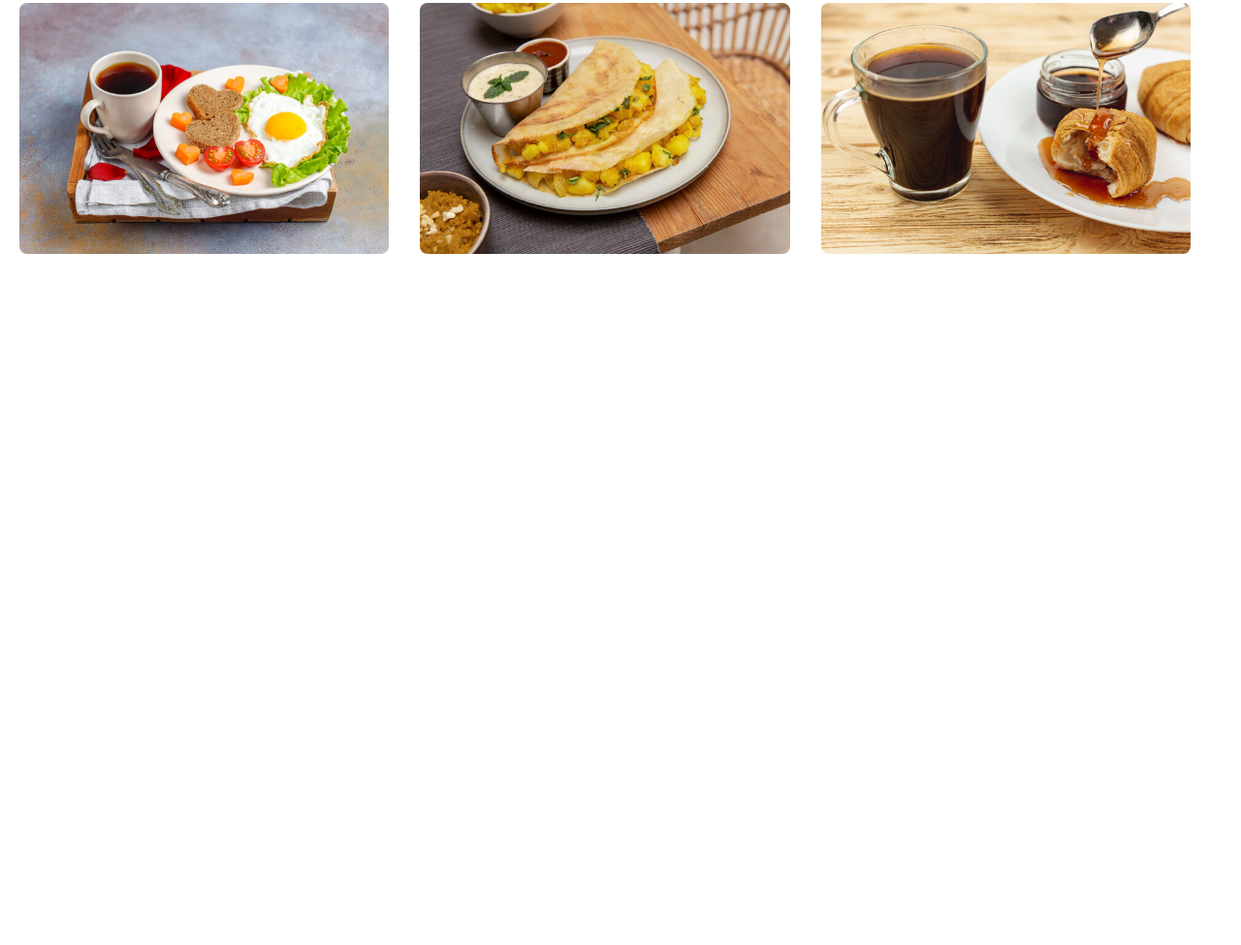
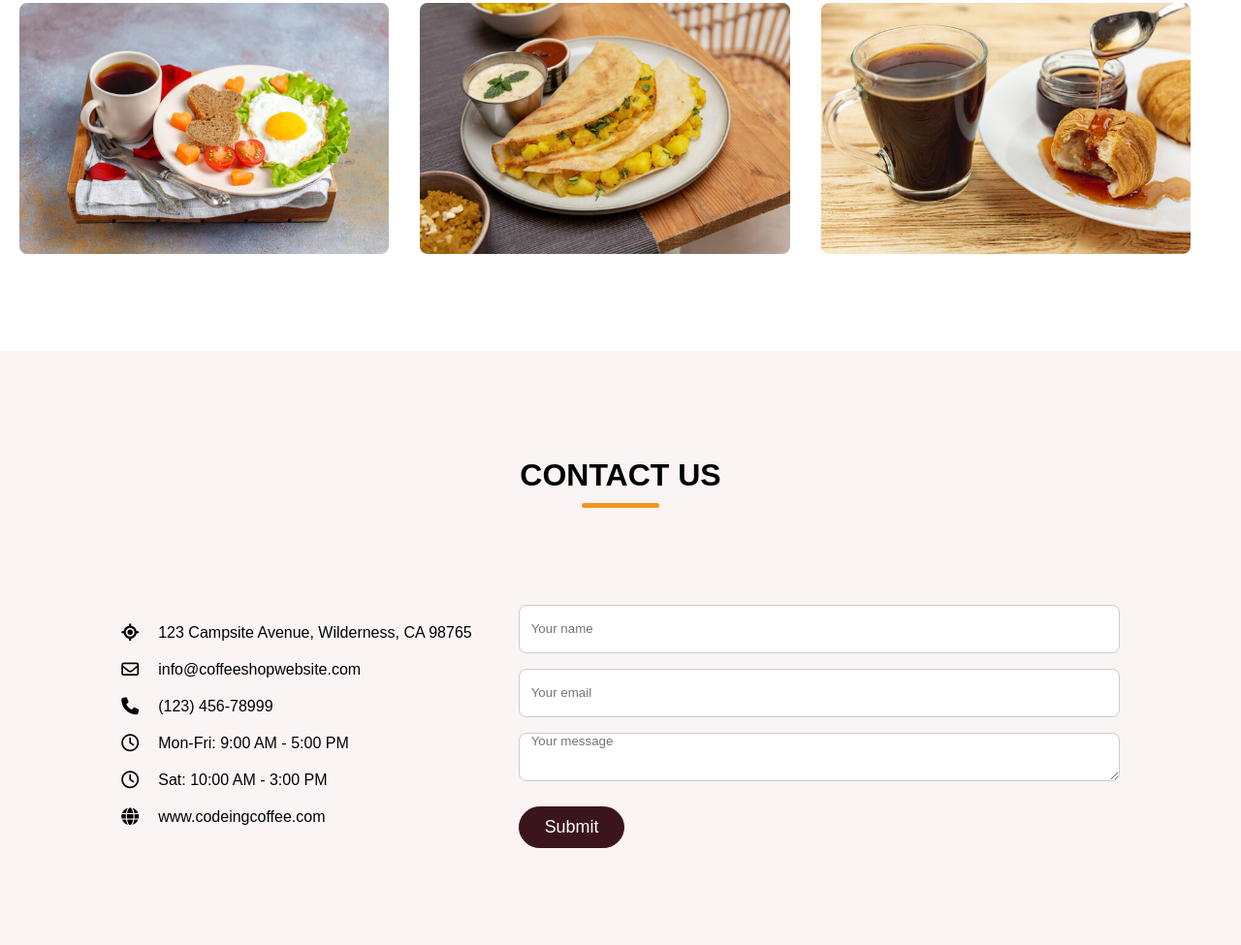
Before and after one commit to foroughafkhami/Best-coffee-website, a plain HTML site: page index.html in a window 1280 px wide. Shown: the part 3933-4908 px from the top of the page at 97% size. Before the commit the page ends 4295 px from the top, so only its background shows below. Drawn offline with nearby package versions, Linux system fonts and the light colour scheme; a web font is replaced by a local one.

Commit message:
contact us section added

```diff
--- a/index.html
+++ b/index.html
@@ -296,6 +296,58 @@
           </ul>
         </div>
       </section>
+      <!-- Contact section -->
+      <section class="contact-section">
+        <h2 class="section-title">Contact Us</h2>
+        <div class="section-content">
+          <ul class="contact-info-list">
+            <li class="contact-info">
+              <i class="fa-solid fa-location-crosshairs"></i>
+              <p>123 Campsite Avenue, Wilderness, CA 98765</p>
+            </li>
+            <li class="contact-info">
+              <i class="fa-regular fa-envelope"></i>
+              <p>info@coffeeshopwebsite.com</p>
+            </li>
+            <li class="contact-info">
+              <i class="fa-solid fa-phone"></i>
+              <p>(123) 456-78999</p>
+            </li>
+            <li class="contact-info">
+              <i class="fa-regular fa-clock"></i>
+              <p>Mon-Fri: 9:00 AM - 5:00 PM</p>
+            </li>
+            <li class="contact-info">
+              <i class="fa-regular fa-clock"></i>
+              <p>Sat: 10:00 AM - 3:00 PM</p>
+            </li>
+            <li class="contact-info">
+              <i class="fa-solid fa-globe"></i>
+              <p>www.codeingcoffee.com</p>
+            </li>
+          </ul>
+          <form action="#" class="contact-form">
+            <input
+              type="text"
+              placeholder="Your name"
+              class="form-input"
+              required
+            />
+            <input
+              type="email"
+              placeholder="Your email"
+              class="form-input"
+              required
+            />
+            <textarea
+              placeholder="Your message"
+              class="form-input"
+              required
+            ></textarea>
+            <button class="submit-button">Submit</button>
+          </form>
+        </div>
+      </section>
     </main>
     <!-- Linking Swiper script -->
     <script src="https://cdn.jsdelivr.net/npm/swiper@11/swiper-bundle.min.js"></script>
--- a/style.css
+++ b/style.css
@@ -345,6 +345,67 @@ header .navbar {
 .gallery-section .gallery-item:hover .gallery-image {
   transform: scale(1.3);
 }
+
+/* Styling contact us section */
+.contact-section {
+  padding: 50px 0 100px;
+  background-color: var(--light-pink-color);
+}
+.contact-section .section-content {
+  display: flex;
+  gap: 48px;
+  align-items: flex-start;
+  justify-content: center;
+}
+.contact-section .contact-info-list .contact-info {
+  display: flex;
+  gap: 20px;
+  margin: 20px 0;
+  align-items: center;
+}
+.contact-section .contact-info-list .contact-info i {
+  font-size: var(--font-size-m);
+  /* font-family: "poppin", sans-serif; */
+}
+
+.contact-section .contact-form .form-input {
+  width: 100%;
+  height: 50px;
+  padding: 0 12px;
+  outline: none;
+  margin-bottom: 16px;
+  background-color: var(--white-color);
+  border-radius: var(--border-radius-s);
+  border: 1px solid var(--medium-gray-color);
+}
+.contact-section .contact-form {
+  max-width: 50%;
+}
+.contact-section .contact-form .form-input:focus {
+  border-color: var(--secondary-color);
+}
+.contact-section .contact-form .textarea .form-input {
+  height: 100px;
+  padding: 12px;
+  resize: vertical;
+}
+
+.contact-section .contact-form .submit-button {
+  padding: 10px 26px;
+  margin-top: 10px;
+  color: var(--white-color);
+  font-weight: var(--font-weight-medium);
+  font-size: var(--font-size-m);
+  background-color: var(--primary-color);
+  border-radius: var(--border-radius-m);
+  border: 1px solid var(--primary-color);
+  transition: 0.3s ease;
+}
+
+.contact-section .contact-form .submit-button:hover {
+  background-color: transparent;
+  color: var(--primary-color);
+}
 /*Responsive media query code for max width 1024px*/
 @media screen and (max-width: 1024px) {
   .menu-section .menu-list {
@@ -425,7 +486,8 @@ header .navbar {
   }
 
   .hero-section .hero-details :is(.subtitle, .description),
-  .about-section .about-details {
+  .about-section .about-details,
+  .contact-section .contact-form {
     max-width: 100%;
   }
   .hero-section .hero-details .buttons {
@@ -460,6 +522,11 @@ header .navbar {
   .gallery-section .gallery-list .gallery-item {
     width: calc(100% / 2 - 30px);
   }
+
+  .contact-section .section-content {
+    align-items: center;
+    flex-direction: column-reverse;
+  }
 }
 @media screen and (max-width: 640px) {
   .menu-section .menu-list {
```
